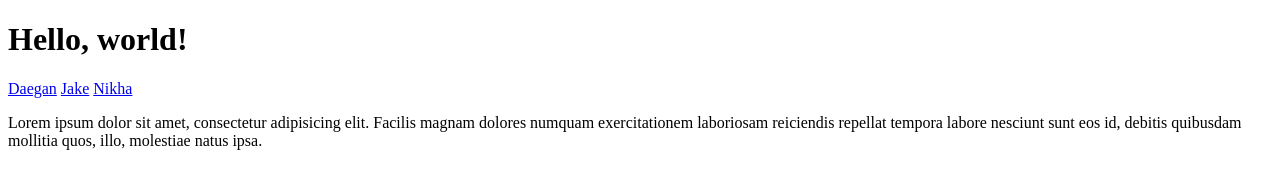
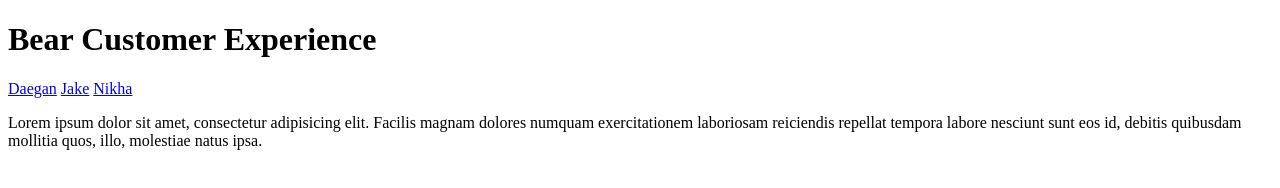
Before and after one commit to wilcoxdaegan/bear-customer-experience, a website: page index.html in a window 1280 px wide. Drawn offline with Linux system fonts and the light colour scheme.

Commit message:
change header

```diff
--- a/index.html
+++ b/index.html
@@ -10,7 +10,7 @@
 
 <body>
 
-    <h1>Hello, world!</h1>
+    <h1>Bear Customer Experience</h1>
 
     <a href="/daegan">Daegan</a>
     <a href="/jake">Jake</a>
```
